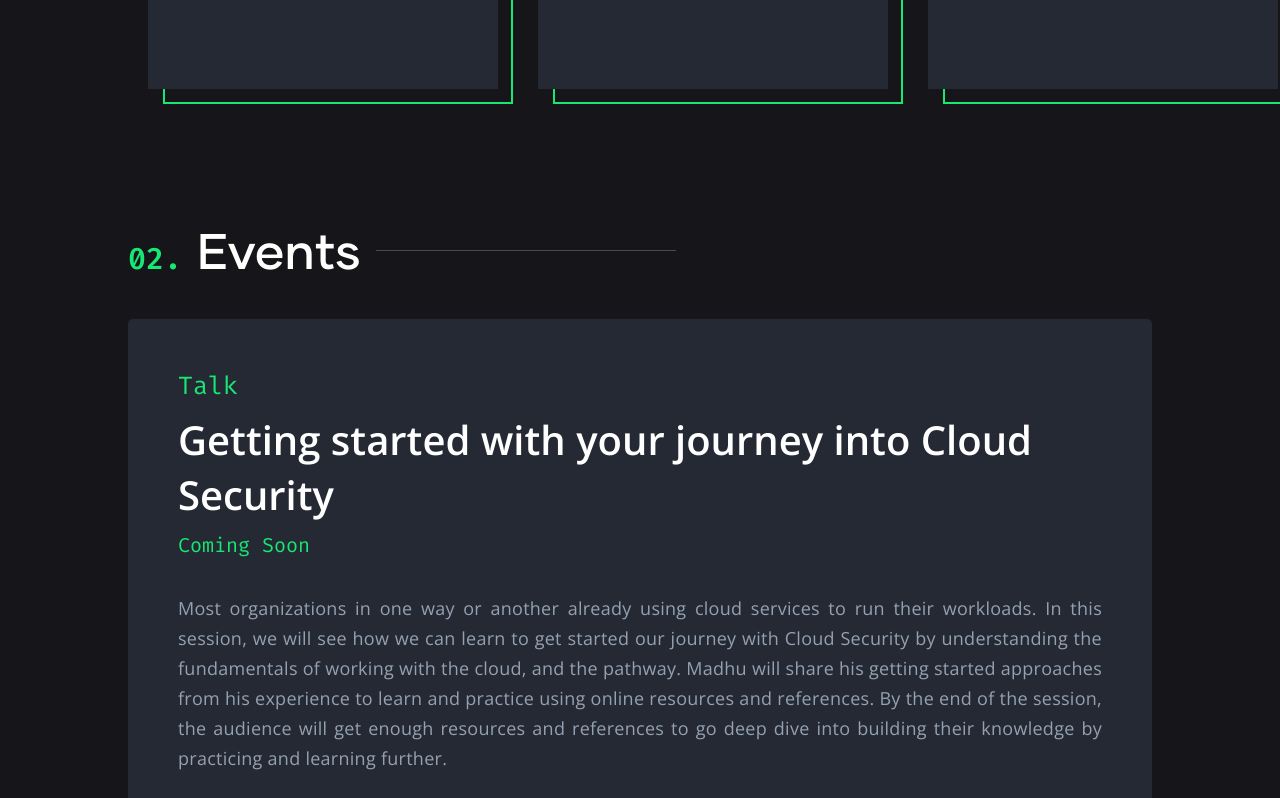
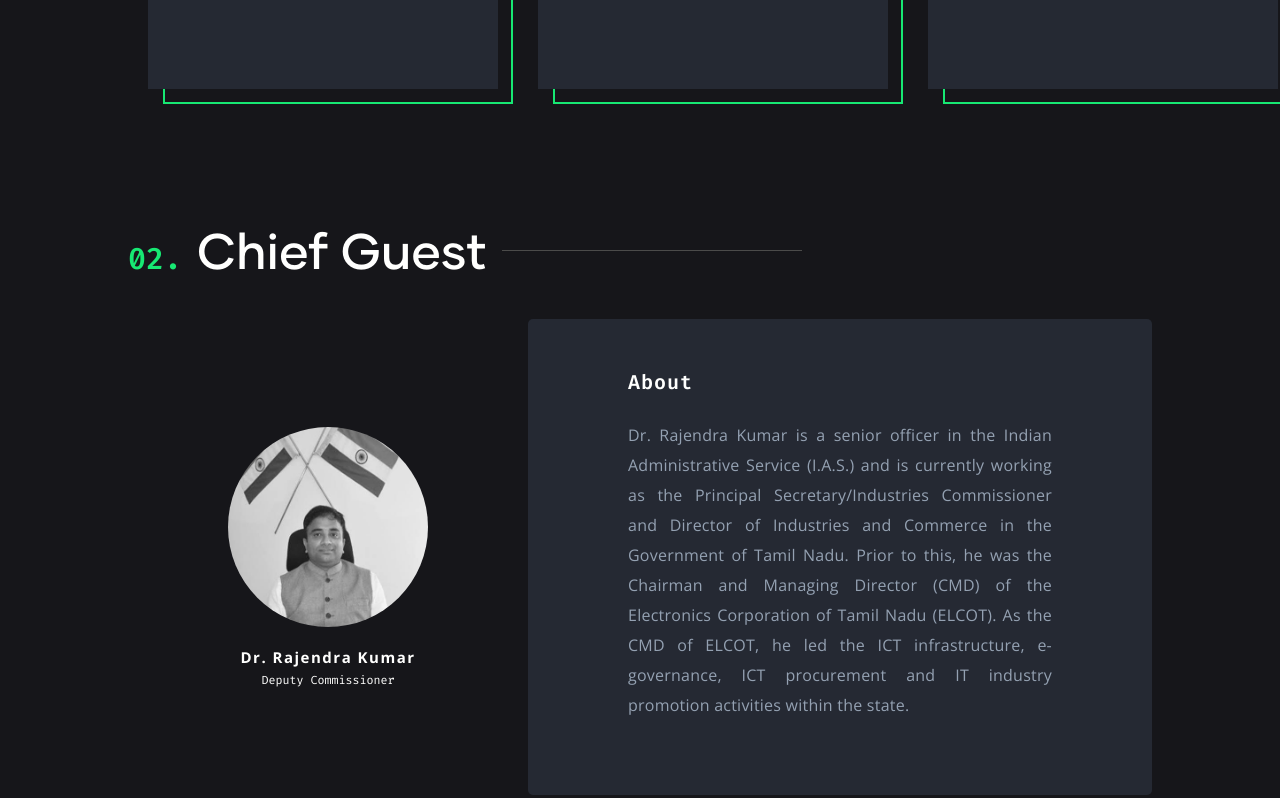
Before and after one commit to so-sc/devhost, a Gatsby site: page / in a window 1280 px wide. Shown: the part 1611-2409 px from the top of the page. Built offline with nearby package versions, Linux system fonts and the light colour scheme; Gatsby itself is replaced by a stand-in of ours; a web font is replaced by a local one.

Commit message:
Updated event and speaker, added cheif guest section.

```diff
--- /dev/null
+++ b/src/components/chief-guest/chief-guest.js
@@ -0,0 +1,101 @@
+import React from "react"
+import Container from "../container"
+import Img from "gatsby-image"
+import { useStaticQuery, graphql } from "gatsby"
+import ScrollAnimation from "react-animate-on-scroll"
+
+// //icons
+// import Github from "../../images/github.svg"
+// import Linkedin from "../../images/linkedin.svg"
+// import Website from "../../images/link.svg"
+
+const ChiefGuest = () => {
+    const data = useStaticQuery(graphql`
+    query {
+      dc: file(relativePath: { eq: "speakers/dc.jpg" }) {
+        childImageSharp {
+          fluid(maxWidth: 300) {
+            ...GatsbyImageSharpFluid
+          }
+        }
+      }
+    }
+  `)
+
+  return (
+    <section className="speakers">
+      <Container>
+        <h3 className="section__title">Chief Guest</h3>
+        <SpeakerCard
+          image={data.dc.childImageSharp.fluid}
+          speakerName="Dr. Rajendra Kumar"
+          subTitle="Deputy Commissioner"
+          description="Dr. Rajendra Kumar is a senior officer in the Indian Administrative Service (I.A.S.) and is currently working as the Principal Secretary/Industries Commissioner and Director of Industries and Commerce in the Government of Tamil Nadu. Prior to this, he was the Chairman and Managing Director (CMD) of the Electronics Corporation of Tamil Nadu (ELCOT). As the CMD of ELCOT, he led the ICT infrastructure, e-governance, ICT procurement and IT industry promotion activities within the state. "
+          // git="/"
+          // linkedin="https://www.linkedin.com/in/madhuakula/"
+          // website="https://madhuakula.com/"
+        />
+      </Container>
+    </section>
+  )
+}
+
+const SpeakerCard = ({
+  image,
+  speakerName,
+  subTitle,
+  description,
+  git,
+  linkedin,
+  website,
+}) => {
+  return (
+    <ScrollAnimation animateIn="fadeIn">
+      <div className="speakercard">
+        <div className="speakercard__left">
+          <Img
+            className="speakercard__left-image"
+            fluid={image}
+            alt="speakers"
+          />
+          <h2 className="speakercard__left-title">{speakerName}</h2>
+          <h3 className="speakercard__left-subtitle">{subTitle}</h3>
+        </div>
+        <div className="speakercard__right">
+          <h3 className="speakercard__right-title">About</h3>
+          <h3 className="speakercard__right-description">{description}</h3>
+
+          {/* <div className="speakercard__right__link">
+            <div className="card__right__link-left">
+              <a target="_blank" rel="noreferrer" href={git}>
+                <img
+                  className="speakercard__right__link-left-github"
+                  src={Github}
+                  alt="github logo"
+                />
+              </a>
+              <a target="_blank" rel="noreferrer" href={linkedin}>
+                <img
+                  className="speakercard__right__link-left-image"
+                  src={Linkedin}
+                  alt="linkedin logo"
+                />
+              </a>
+            </div>
+            <div className="card__right__link-right">
+              <a target="_blank" rel="noreferrer" href={website}>
+                <img
+                  className="speakercard__right__link-left-image"
+                  src={Website}
+                  alt="website logo"
+                />
+              </a>
+            </div>
+          </div> */}
+        </div>
+      </div>
+    </ScrollAnimation>
+  )
+}
+
+export default ChiefGuest;
--- /dev/null
+++ b/src/components/chief-guest/chief-guest.scss
@@ -0,0 +1,117 @@
+.speakers {
+    padding: 100px 0;
+  }
+
+  .speakercard {
+    display: flex;
+    justify-content: center;
+    margin-bottom: 5rem;
+
+    @include respond(tab-land) {
+      flex-direction: column;
+    }
+
+    &__left {
+      padding: 4rem 10rem;
+      display: flex;
+      flex-direction: column;
+      align-items: center;
+      color: $color-white;
+      justify-content: center;
+
+      @include respond(tab-land) {
+        background-color: $color-background-card;
+        padding: 3rem 2rem;
+        justify-content: center;
+        border-radius: 5px 5px 0 0;
+      }
+
+      &-image {
+        width: 20rem;
+        border-radius: 100%;
+
+        @include respond(tab-land) {
+          width: 15rem;
+        }
+      }
+
+      &-title {
+        margin-top: 2rem;
+        font-family: $font-OS;
+        letter-spacing: 0.15rem;
+
+        @include respond(tab-land) {
+          font-size: 2rem;
+          font-weight: 700;
+          letter-spacing: 0;
+        }
+      }
+
+      &-subtitle {
+        margin-top: 0.5rem;
+        font-family: $font-FM;
+        font-weight: 400;
+        text-align: center;
+
+        @include respond(tab-land) {
+          text-align: center;
+          font-size: 1.6rem;
+        }
+      }
+    }
+
+    &__right {
+      background-color: $color-background-card;
+      padding: 5rem 10rem;
+      border-radius: 5px;
+
+      @include respond(tab-land) {
+        padding: 3rem 2rem;
+        border-radius: 0 0 5px 5px;
+      }
+
+      &-title {
+        color: $color-white;
+        font-family: $font-FM;
+        font-weight: 600;
+        letter-spacing: 0.1rem;
+        font-size: 2rem;
+      }
+
+      &-description {
+        margin: 2.5rem 0;
+        color: $color-paragraph;
+        font-family: $font-OS;
+        font-weight: 400;
+        font-size: 1.6rem;
+        text-align: justify;
+        line-height: 3rem;
+        letter-spacing: 0.015em;
+
+        @include respond(tab-land) {
+          margin: 2rem 0;
+        }
+      }
+
+      &__link {
+        display: flex;
+        justify-content: space-between;
+
+        &-left {
+          &-github {
+            margin-right: 2rem;
+
+            @include respond(tab-land) {
+              width: 3rem;
+            }
+          }
+
+          &-image {
+            @include respond(tab-land) {
+              width: 3rem;
+            }
+          }
+        }
+      }
+    }
+  }
--- a/src/components/events/events.js
+++ b/src/components/events/events.js
@@ -53,13 +53,23 @@ const Events = () => {
 
           <ScrollAnimation animateIn="fadeIn">
             <EventCard
-              title="Getting started with your journey into Cloud Security"
+              title="Can Bad Design Kill"
+              type="Workshop"
+              speaker="Jehad Mohamed"
+              speakerImage={data.jehad.childImageSharp.fluid}
+              description="In this session we will be talking about design in general and how it has grown from just being used in niche user apps to more sensitive systems that deal with medicine, digital policing, vehicular systems etc where bad UX can have more impact than just the user getting irritated. Now being a part of every such impactful industry - bad design can have unseen ramifications when it comes to effecting safety and health. We'll discuss what is design- how it has grown, followed by Bad Design and in what spectrum bad design becomes dangerous"
+              schedule="15th May, 11:00 AM - 12:00 AM"
+            />
+          </ScrollAnimation>
+
+          <ScrollAnimation animateIn="fadeIn">
+            <EventCard
+              title="Getting Started with Your Journey into Cloud Security"
               type="Talk"
               speaker="Madhu Akula"
               speakerImage={data.madhu.childImageSharp.fluid}
-              description="
-              Most organizations in one way or another already using cloud services to run their workloads. In this session, we will see how we can learn to get started our journey with Cloud Security by understanding the fundamentals of working with the cloud, and the pathway. Madhu will share his getting started approaches from his experience to learn and practice using online resources and references. By the end of the session, the audience will get enough resources and references to go deep dive into building their knowledge by practicing and learning further."
-              schedule="Coming Soon"
+              description="Most organizations use cloud services in one way or another to run their workloads. In this session, we will see how we can get started on our journey in the vast domain of Cloud Security. Along with an interesting interaction to instil a deeper understanding of the fundamentals of working with the cloud, Madhu will share his experiences too."
+              schedule="15th May, 12:00 PM - 1:30 PM"
             />
           </ScrollAnimation>
 
@@ -69,8 +79,8 @@ const Events = () => {
               type="Talk"
               speaker="Siddhant Aggarwal"
               speakerImage={data.sid.childImageSharp.fluid}
-              description="From reel life to real, artificial intelligence is revolutionising the way things work, one click at a time. In this session we'll be learning some core concepts of AI so that you can have smooth sailing ahead in your journey towards mastering AI."
-              schedule="Coming Soon"
+              description="We encounter artificial intelligence in almost all our daily tasks: speech-to-text, photo tagging technology, fingerprint recognition, spam classification. We see it contributing to cutting-edge innovations: precision medicine, injury prediction, use-cases like predicting diabetic retinopathy, and autonomous cars. This session will talk about the advancements of AI in the industry, how this wave started, and its future."
+              schedule="15th May, 2:30 PM - 3:30 PM"
             />
           </ScrollAnimation>
 
@@ -81,7 +91,7 @@ const Events = () => {
               speaker="Sam Poder"
               speakerImage={data.sam.childImageSharp.fluid}
               description="Next.js is taking over the React galaxy. In this talk we’ll learn the framework through building a website that uses many of Next.js’s core features such as API Routes, ISR & Dynamic Routing."
-              schedule="Coming Soon"
+              schedule="16th May, 10:00 AM - 11:00 AM"
             />
           </ScrollAnimation>
 
@@ -91,18 +101,8 @@ const Events = () => {
               type="Talk"
               speaker="Siddhart Dayalwal"
               speakerImage={data.siddharth.childImageSharp.fluid}
-              description="Lorem ipsum dolor sit amet, consectetur adipiscing elit. Nam malesuada mi eget congue eleifend. Aenean gravida eu ligula eu lobortis. Phasellus velit velit, lacinia ultrices dolor at, scelerisque imperdiet libero. Integer sed diam at est dictum euismod. Quisque id odio sed tortor accumsan aliquam aliquam at nunc. Donec vestibulum finibus condimentum"
-              schedule="Coming Soon"
-            />
-          </ScrollAnimation>
-          <ScrollAnimation animateIn="fadeIn">
-            <EventCard
-              title="Jazz Up your Websites with CSS"
-              type="Talk"
-              speaker="Jehad Mohamed"
-              speakerImage={data.jehad.childImageSharp.fluid}
-              description="Lorem ipsum dolor sit amet, consectetur adipiscing elit. Nam malesuada mi eget congue eleifend. Aenean gravida eu ligula eu lobortis. Phasellus velit velit, lacinia ultrices dolor at, scelerisque imperdiet libero. Integer sed diam at est dictum euismod. Quisque id odio sed tortor accumsan aliquam aliquam at nunc. Donec vestibulum finibus condimentum."
-              schedule="Coming Soon"
+              description="The prime intent of a community is to acquaint students with the ecosystem (pertaining to the domain of that particular community) and develop skill sets by providing effective training. We are a community which believes in knowledge for all. Join Siddharth in this interactive session to know more about Communities and Hackathons. Hackathons are another fun medium to promote learning. In today's times, the importance of hackathons in the technical sphere has reached new limits."
+              schedule="16th May, 2:00 PM - 3:00 PM"
             />
           </ScrollAnimation>
         </div>
--- a/src/pages/index.js
+++ b/src/pages/index.js
@@ -10,6 +10,7 @@ import About from "../components/about/about"
 import Speakers from "../components/speakers/speakers"
 import Events from "../components/events/events"
 import Association from "../components/association/association"
+import ChiefGuest from "../components/chief-guest/chief-guest"
 // import Sponsors from "../components/sponsors/sponsors"
 
 const IndexPage = () => {
@@ -23,6 +24,7 @@ const IndexPage = () => {
       />
       <Landing />
       <About />
+      <ChiefGuest />
       <Events />
       <Speakers />
       <Association />
```
Also changed, not shown: src/components/about/about.js (+4 -4 lines), src/components/speakers/speakers.js (+5 -5 lines), src/images/speakers/dc.jpg (added), src/images/speakers/madhu-akula.jpg.
